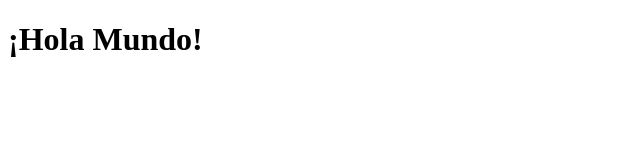
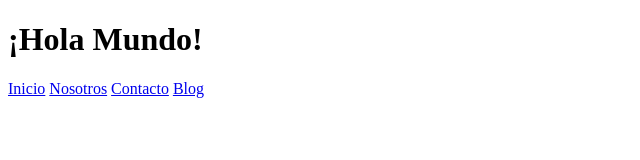
Before and after one commit to ebel3000/git, a plain HTML site: page index.html in a window 1280 px wide. Shown: the whole page, without its empty margins (0-640 px from the left). Drawn offline with Linux system fonts and the light colour scheme.

Commit message:
add nav-bar

```diff
--- a/index.html
+++ b/index.html
@@ -9,6 +9,11 @@
 
 <h1>¡Hola Mundo!</h1>
 
-
+<nav>
+    <a href="#">Inicio</a>
+    <a href="#">Nosotros</a>
+    <a href="#">Contacto</a>
+    <a href="#">Blog</a>
+</nav>
 </body>
-</html>
+</html></nav-bar>
```
